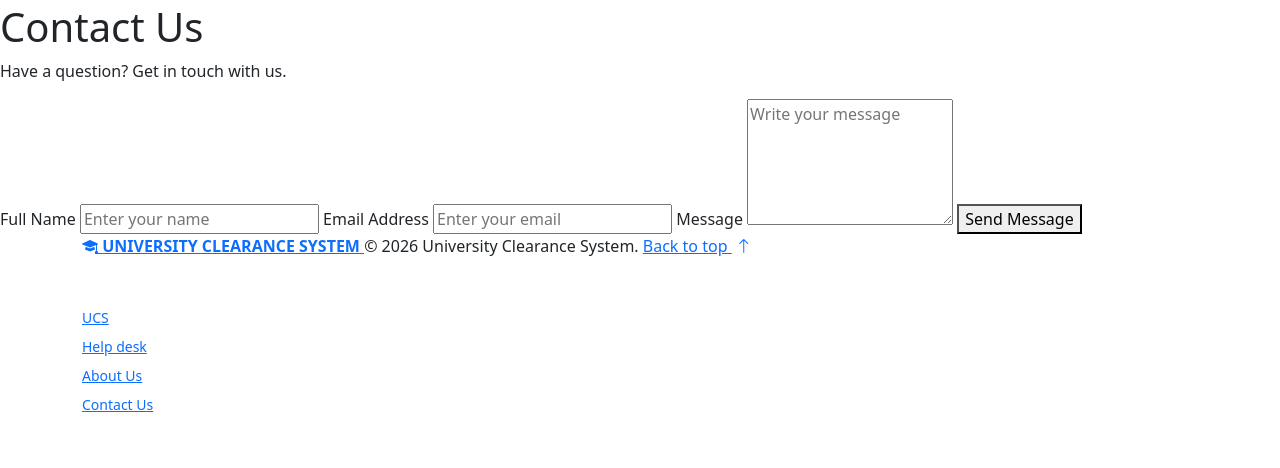
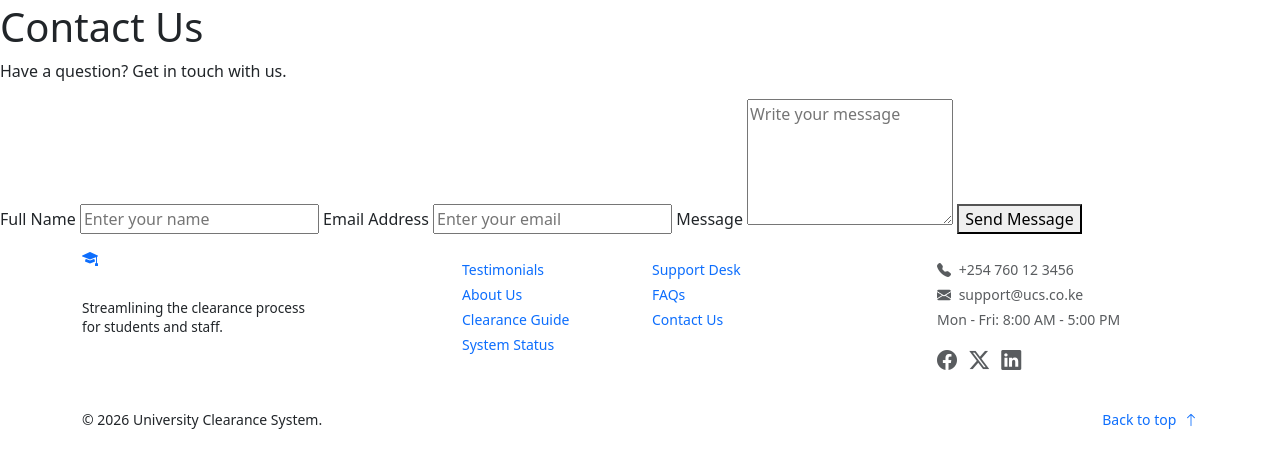
Before and after one commit to IanDez77/University-clearance-System, a Django app: page /contact/ in a window 1280 px wide. Shown: the part 77-545 px from the top of the page. Run offline with Django 5.2, Linux system fonts and the light colour scheme.

Commit message:
fix: edited the footer

```diff
--- a/templates/common/base.html
+++ b/templates/common/base.html
@@ -44,34 +44,78 @@
 
     <footer class="ucs-footer">
     <div class="container">
-        <!-- Bottom bar: brand, copyright, back to top -->
-        <div class="ucs-footer-inner">
-            <a class="ucs-footer-brand" href="{% url 'home' %}">
-                <span class="ucs-footer-mark"><i class="bi bi-mortarboard-fill" aria-hidden="true"></i></span>
-                <span><strong>UNIVERSITY CLEARANCE SYSTEM</strong></span>
+        <!-- Top Row: Split into 4 evenly spaced columns -->
+        <div class="row pb-3 mb-3" style="border-bottom: 1px solid rgba(255, 255, 255, 0.08);">
+
+            <!-- Column 1: Brand & Tagline -->
+            <div class="col-lg-3 col-md-6 mb-4 mb-lg-0">
+                <a class="ucs-footer-brand d-flex align-items-center mb-3 text-decoration-none" href="{% url 'home' %}">
+                    <span class="ucs-footer-mark d-inline-flex align-items-center justify-content-center me-2">
+                        <i class="bi bi-mortarboard-fill" aria-hidden="true"></i>
+                    </span>
+                    <span class="text-white"><strong>UNIVERSITY CLEARANCE SYSTEM</strong></span>
                 </a>
-            <span class="ucs-footer-note">&copy; 2026 University Clearance System.</span>
-            <a class="ucs-back-top" href="#home">Back to top <i class="bi bi-arrow-up ms-1" aria-hidden="true"></i></a>
+                <p class="small text-slate mb-0" style="max-width: 240px; font-size: 0.85rem; line-height: 1.4;">
+                    Streamlining the clearance process for students and staff.
+                </p>
             </div>
 
-        <!-- Top row: Resources -->
-        <div class="row py-4">
-            <div class="col-lg-4 col-6">
+            <!-- Column 2: Resources -->
+            <div class="col-lg-2 offset-lg-1 col-md-6 mb-4 mb-lg-0">
                 <h6 class="text-white small text-uppercase">Resources</h6>
-                <ul class="list-unstyled small">
-                    <li class="mb-2"><a href="#">UCS</a></li>
-                    <li class="mb-2"><a href="{% url 'help_desk' %}">Help desk</a></li>
-                    <li class="mb-2"><a href="{% url 'about_us' %}">About Us</a></li>
-                    <li class="mb-2"><a href="{% url 'contact_us' %}">Contact Us</a></li>
+                <ul class="list-unstyled small mb-0">
+                    <li class="mb-1"><a href="{% url 'testimonials' %}" class="text-decoration-none">Testimonials</a></li>
+                    <li class="mb-1"><a href="{% url 'about_us' %}" class="text-decoration-none">About Us</a></li>
+                    <li class="mb-1"><a href="#" class="text-decoration-none">Clearance Guide</a></li> <!-- Check URL Pattern -->
+                    <li class="mb-0"><a href="#" class="text-decoration-none">System Status</a></li> <!-- Check URL Pattern -->
                 </ul>
+            </div>
+
+            <!-- Column 3: Support & FAQs -->
+            <div class="col-lg-3 col-md-6 mb-4 mb-md-0">
+                <h6 class="text-white small text-uppercase">Support & FAQs</h6>
+                <ul class="list-unstyled small mb-0">
+                    <li class="mb-1"><a href="{% url 'help_desk' %}" class="text-decoration-none">Support Desk</a></li>
+                    <li class="mb-1"><a href="#" class="text-decoration-none">FAQs</a></li> <!-- Check URL Pattern -->
+                    <li class="mb-0"><a href="{% url 'contact_us' %}" class="text-decoration-none">Contact Us</a></li>
+                </ul>
+            </div>
+
+            <!-- Column 4: Contact & Hours -->
+            <div class="col-lg-3 col-md-6">
+                <h6 class="text-white small text-uppercase">Contact & Hours</h6>
+                <ul class="list-unstyled small mb-3 text-muted">
+                    <li class="mb-1">
+                        <i class="bi bi-telephone-fill me-1" aria-hidden="true"></i>
+                        +254 760 12 3456
+                    </li>
+                    <li class="mb-1">
+                        <i class="bi bi-envelope-fill me-1" aria-hidden="true"></i>
+                        support@ucs.co.ke
+                    </li>
+                    <li class="mb-0">
+                        Mon - Fri: 8:00 AM - 5:00 PM
+                    </li>
+                </ul>
+                <!-- Social media placeholder -->
+                <div class="ucs-footer-socials">
+                    <a href="https://facebook.com" target="_blank" rel="noopener noreferrer" class="me-2 text-decoration-none text-muted"><i class="bi bi-facebook fs-5"></i></a>
+                    <a href="https://X.com" target="_blank" rel="noopener noreferrer" class="me-2 text-decoration-none text-muted"><i class="bi bi-twitter-x fs-5"></i></a>
+                    <a href="https://linkedin.com" target="_blank" rel="noopener noreferrer" class="text-decoration-none text-muted"><i class="bi bi-linkedin fs-5"></i></a>
                 </div>
             </div>
 
+        </div>
 
+        <!-- Bottom Bar: Copyright & Back to top -->
+        <div class="ucs-footer-bottom d-flex flex-column flex-sm-row justify-content-between align-items-center">
+            <span class="ucs-footer-note small mb-2 mb-sm-0">&copy; 2026 University Clearance System.</span>
+            <a class="ucs-back-top small text-decoration-none" href="{% url 'home' %}">Back to top <i class="bi bi-arrow-up ms-1" aria-hidden="true"></i></a>
+        </div>
     </div>
 </footer>
 
-  </footer>
+
   <script src="https://cdn.jsdelivr.net/npm/bootstrap@5.3.3/dist/js/bootstrap.bundle.min.js"></script>
   {% block extra_js %}{% endblock %}
 </body>
```
Lines whose indentation alone changed are shown as unchanged.
